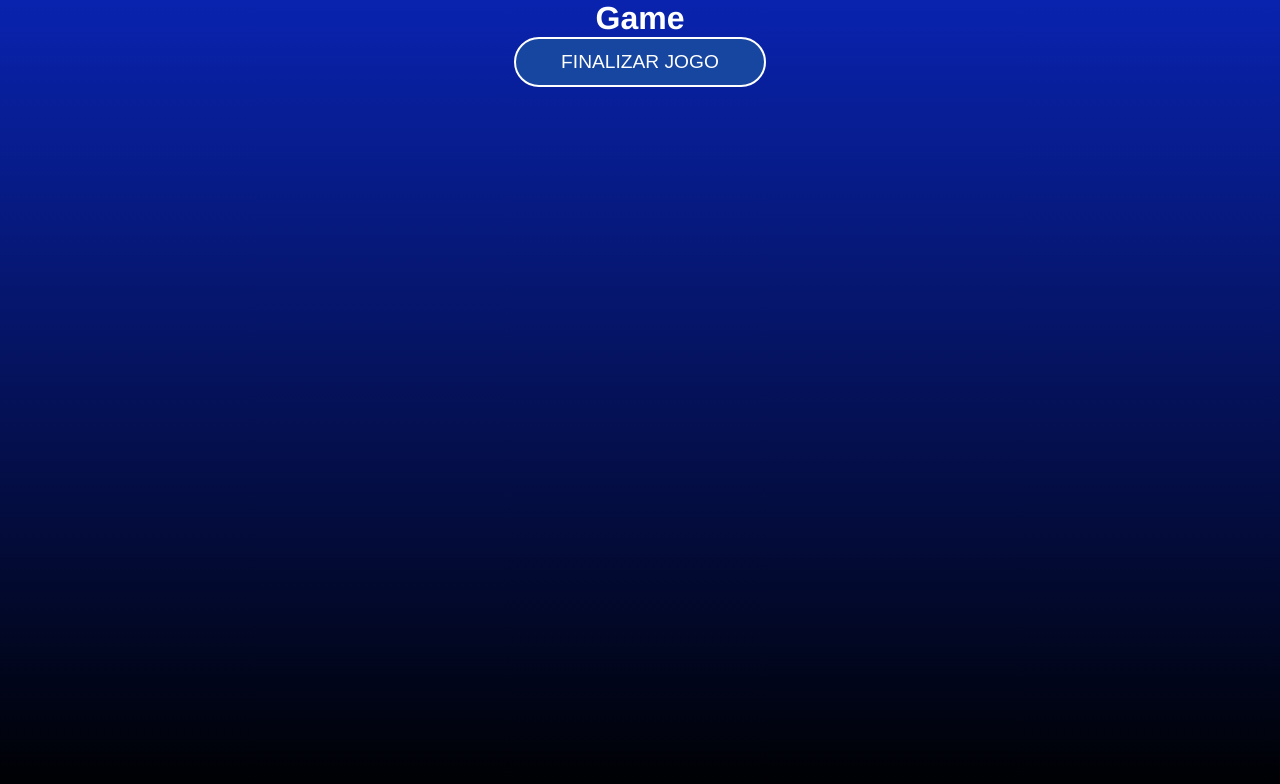
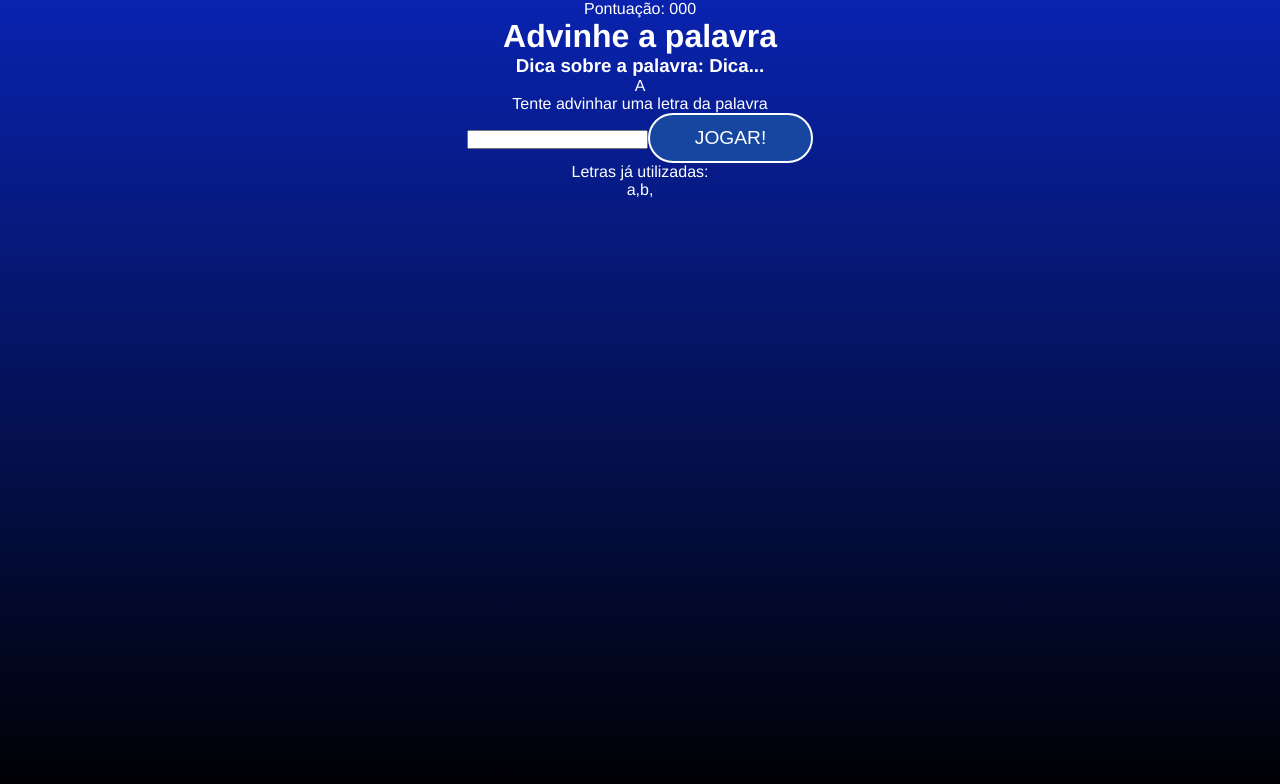
Before and after one commit to Vinicius-b-oliveira/Secret-Word, a React (Vite) app: page / in a window 1280 px wide. Both pictures are taken after a click on the button "COMEÇAR JOGO". Shown: the top 784 px of the page. Built offline with nearby package versions, Linux system fonts and the light colour scheme.

Commit message:
Estrutura inicial da página do jogo

```diff
--- a/src/components/Game/index.jsx
+++ b/src/components/Game/index.jsx
@@ -2,9 +2,34 @@
 
 const Game = ({ verifyLetter }) => {
     return (
-        <div>
-            <h1>Game</h1>
-            <button onClick={verifyLetter}>Finalizar jogo</button>
+        <div className="game">
+            <p className="points">
+                <span>Pontuação: 000</span>
+            </p>
+
+            <h1>Advinhe a palavra</h1>
+            <h3 className="tip">
+                Dica sobre a palavra: <span>Dica...</span>
+            </h3>
+
+            <div className="wordContainer">
+                <span className="letter">A</span>
+                <span className="blankSquare"></span>
+            </div>
+
+            <div className="letterContainer">
+                <p>Tente advinhar uma letra da palavra</p>
+
+                <form>
+                    <input type="text" name="letter" maxLength="1" required />
+                    <button>Jogar!</button>
+                </form>
+            </div>
+            <div className="wrongLettersContainer">
+                <p>Letras já utilizadas: </p>
+                <span>a,</span>
+                <span>b, </span>
+            </div>
         </div>
     );
 };
```
